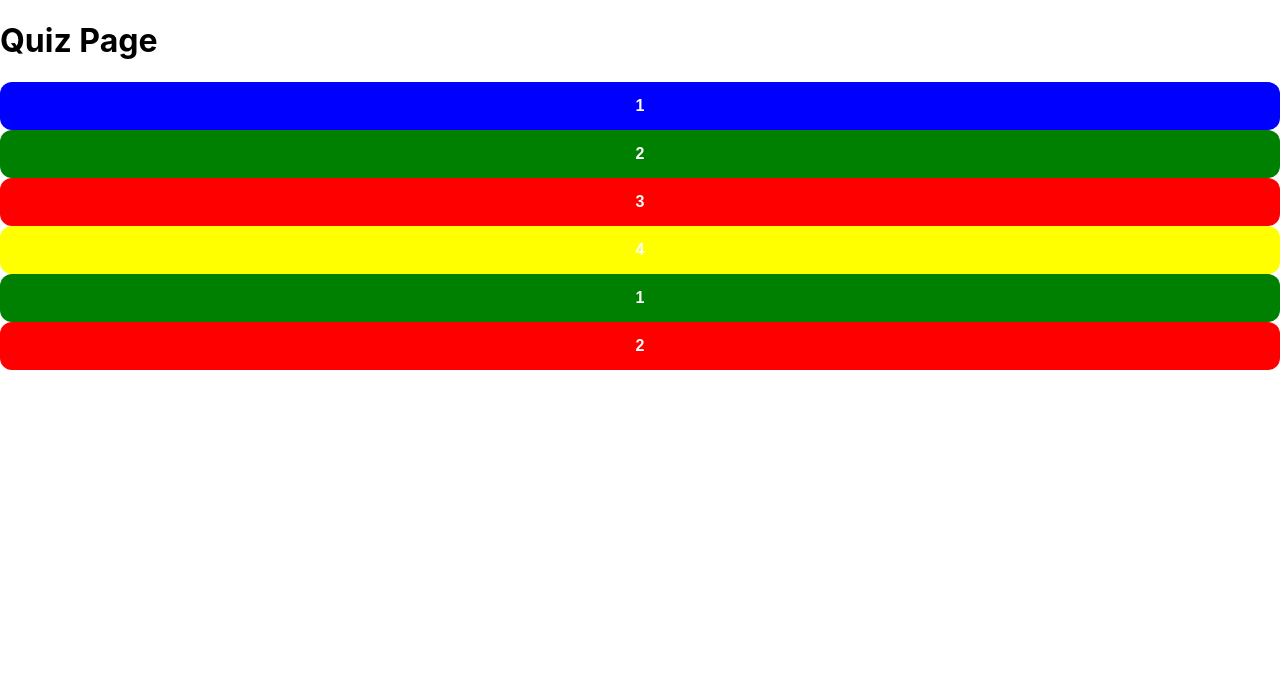
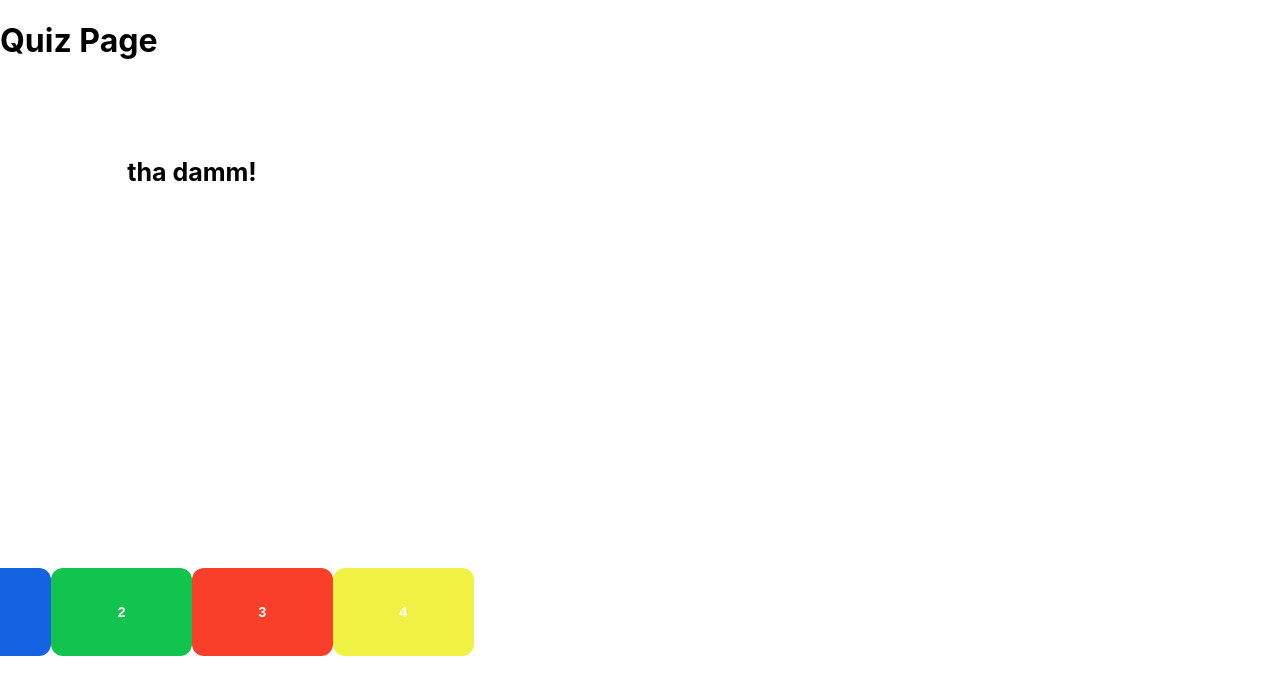
Before and after one commit to MaSsTerKidd0/SimpleKahoot, a React (Create React App) app in the folder client/: page /quiz in a window 1280 px wide. Shown: the top 694 px of the page. Built offline with nearby package versions, Linux system fonts and the light colour scheme.

Commit message:
adding quiz compoments + css(need2be refactored)

```diff
--- a/client/src/components/answers/answers.css
+++ b/client/src/components/answers/answers.css
@@ -1,42 +1,80 @@
 .blue, .green, .red, .yellow {
-  background-color: blue;
+  position: relative;
   border-radius: 12px;
   color: white;
   cursor: pointer;
   font-weight: bold;
-  padding: 15px 30px;
+  padding: 0px;
   transition: 200ms;
-  width: 100%;
+  width: 11vw;
+  height: 11vh;
   box-sizing: border-box;
   border: 0;
-  font-size: 16px;
+  font-size: 14px;
   user-select: none;
   -webkit-user-select: none;
   touch-action: manipulation;
-  display: inline-block;
+  animation: none;
+}
+.blue:after, .green:after, .red:after, .yellow:after {
+  display: block;
+  position: absolute;
+  padding-top: 200%;
+  padding-left: 200%;
+  margin-left: -20px!important;
+  margin-top: -120%;
+  opacity: 0;
+  transition: all 0.8s;
 }
 
+.blue:active:after, .green:active:after, .red:active:after, .yellow:active:after {
+  padding: 0;
+  margin: 0;
+  opacity: 1;
+  transition: 0s;
+}
 
-.blue:disabled, .green:disabled, .red:disabled, .yellow:disabled {
-  filter: saturate(0.2) opacity(0.5);
-  -webkit-filter: saturate(0.2) opacity(0.5);
-  cursor: not-allowed;
+.blue:active, .green:active, .red:active, .yellow:active {
+  animation: click-animation 200ms ease-in-out;
+}
+
+@keyframes click-animation {
+  0% {
+    transform: scale(1);
+  }
+  50% {
+    transform: scale(0.9);
+  }
+  100% {
+    transform: scale(1);
+  }
+}
+
+.answers-container {
+  display: flex;
+  flex-direction: row;
+  justify-content: center;
+  align-items: center;
+  height: 100vh;
+}
+
+.blue {
+  background-color: #1463e2;
 }
 
 .green {
-  background-color: green;
+  background-color: #11c44d;
 }
 
 .red {
-  background-color: red;
+  background-color: #f93f2a;
 }
 
 .yellow {
-  background-color: yellow;
+  background-color: #eff243;
 }
 
 .blue .green .yellow .red {
   display: flex;
   flex-wrap: wrap;
-  gap: 10px;
 }
--- a/client/src/components/answers/answers.jsx
+++ b/client/src/components/answers/answers.jsx
@@ -17,7 +17,7 @@ export default function Answers({ questionType, numQuestions, questionId }) {
 
   return (
     <div>
-      <div>
+      <div className='answers-container'>
         {answers.map((answer, index) => (
           <button key={index} className={answer.color}>
             {answer.text}
--- /dev/null
+++ b/client/src/components/quiz/quiz.css
@@ -0,0 +1,14 @@
+.quiz-container {
+    width: 30vw;                /* 30% of the viewport width */
+    height: 70vh;               /* 70% of the viewport height */
+    display: flex;              /* Enable flexbox */
+    flex-direction: column;     /* Stack children vertically */
+    justify-content: flex-start;     /* Center items vertically */
+    align-items: center;        /* Center items horizontally */
+    text-align: center;         /* Center text horizontally */
+}
+
+.question {
+    padding-top: 2em;
+    font-size: 25px;
+}
--- a/client/src/components/quiz/quiz.jsx
+++ b/client/src/components/quiz/quiz.jsx
@@ -1,13 +1,20 @@
+import PropTypes from "prop-types";
 import React from "react";
 import Answers from "../answers/answers";
+import "./quiz.css";
 export default function Quiz() {
+  { /* TODO get from api.. */ }
+  const question = "tha damm!";
   return (
     <div>
       <h1>Quiz Page</h1>
-      <div>
-        <Answers questionType="Multiple Choice" numQuestions={4} />
-        <Answers questionType="True/False" numQuestions={2} />
+      <div className="quiz-container">
+	<h3 className="question"> { question } </h3>
+        <Answers question="what do u think?" questionType="Multiple Choice" numQuestions={4} />
       </div>
     </div>
   );
 }
+PropTypes.Quiz = {
+  question: PropTypes.string.isRequired,
+}
```
